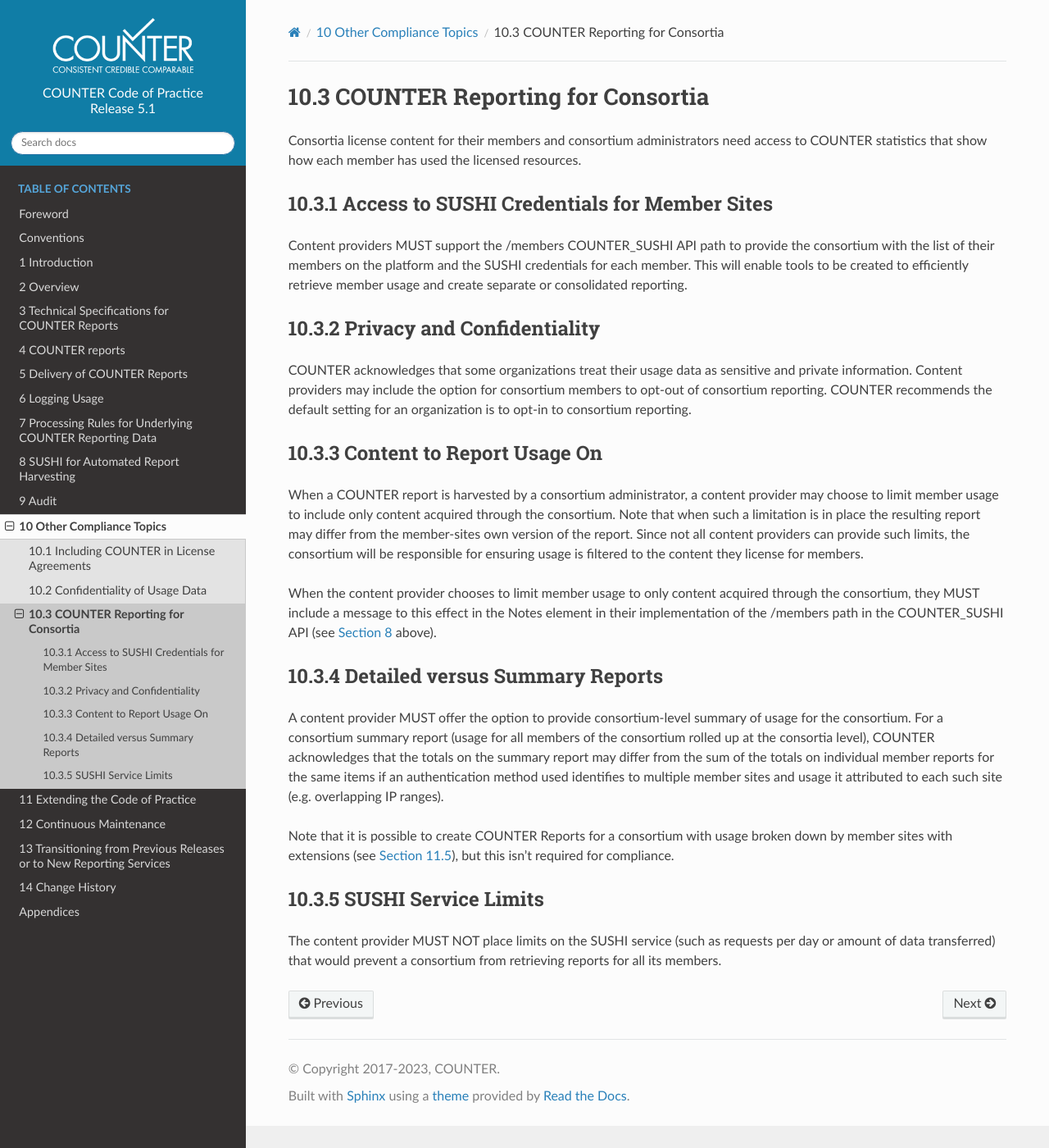
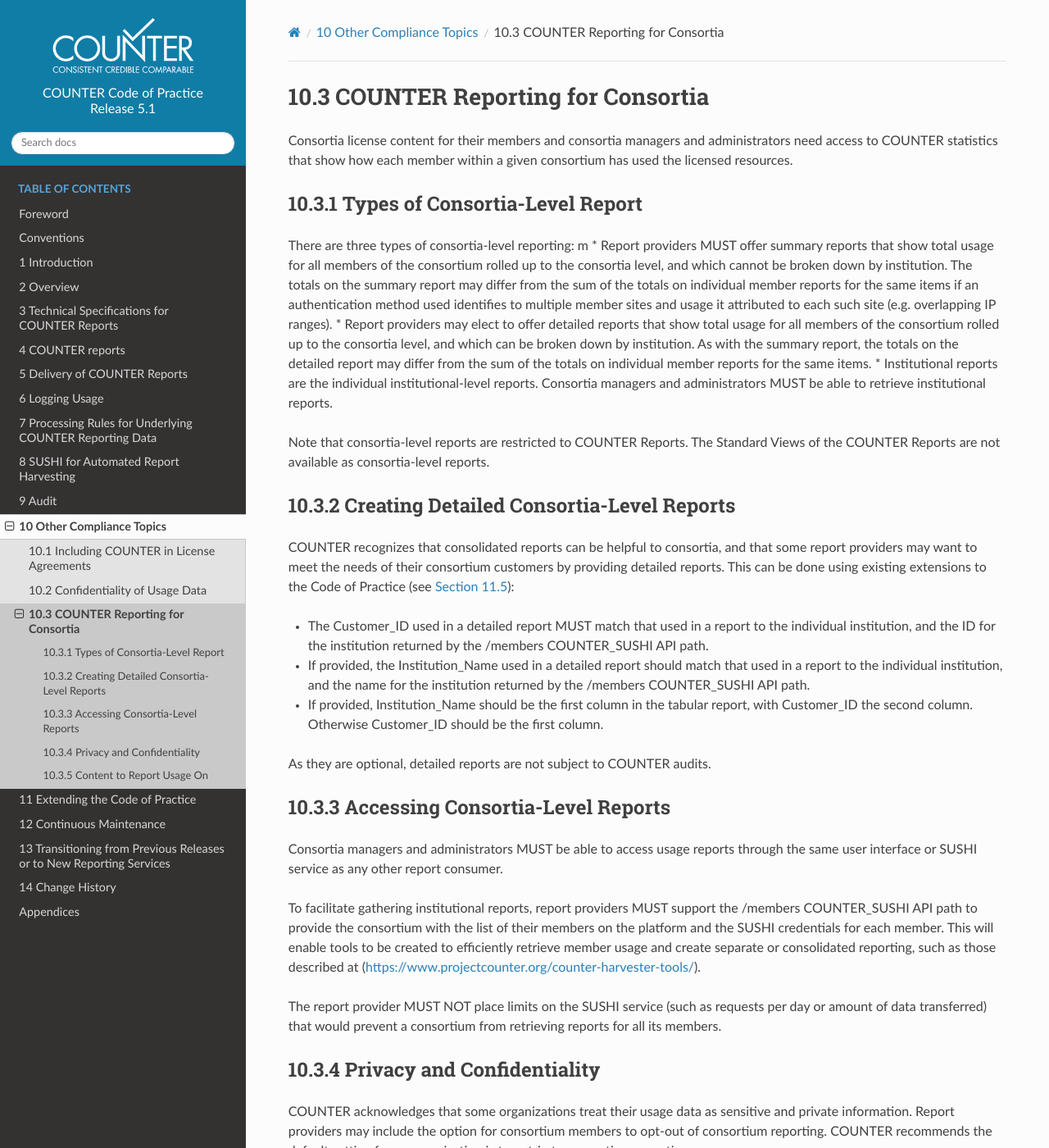
Before and after one commit to Project-Counter/cop5, a Sphinx documentation site: the page built from source/10-compliance/03-counter-reporting-for-consortia.rst, in a window 1280 px wide and 1400 px high. Shown: the whole window at 82% size. Built offline with Sphinx 7.4.7 and the Read the Docs theme 2.0.0, drawn with Linux system fonts in a browser that asks for light colours; some of the changed text lies outside the part shown.

Commit message:
Consortia reporting
Updated section 10.3 to import details from counter website

```diff
--- a/source/10-compliance/03-counter-reporting-for-consortia.rst
+++ b/source/10-compliance/03-counter-reporting-for-consortia.rst
@@ -7,38 +7,53 @@
 COUNTER Reporting for Consortia
 -------------------------------
 
-Consortia license content for their members and consortium administrators need access to COUNTER statistics that show how each member has used the licensed resources.
+Consortia license content for their members and consortia managers and administrators need access to COUNTER statistics that show how each member within a given consortium has used the licensed resources.
 
 
-Access to SUSHI Credentials for Member Sites
-""""""""""""""""""""""""""""""""""""""""""""
+Types of Consortia-Level Report
+"""""""""""""""""""""""""""""""
 
-Content providers MUST support the /members COUNTER_SUSHI API path to provide the consortium with the list of their members on the platform and the SUSHI credentials for each member. This will enable tools to be created to efficiently retrieve member usage and create separate or consolidated reporting.
+There are three types of consortia-level reporting:
+m
+* Report providers MUST offer summary reports that show total usage for all members of the consortium rolled up to the consortia level, and which cannot be broken down by institution. The totals on the summary report may differ from the sum of the totals on individual member reports for the same items if an authentication method used identifies to multiple member sites and usage it attributed to each such site (e.g. overlapping IP ranges).
+* Report providers may elect to offer detailed reports that show total usage for all members of the consortium rolled up to the consortia level, and which can be broken down by institution. As with the summary report, the totals on the detailed report may differ from the sum of the totals on individual member reports for the same items.
+* Institutional reports are the individual institutional-level reports. Consortia managers and administrators MUST be able to retrieve institutional reports.
+
+
+Note that consortia-level reports are restricted to COUNTER Reports. The Standard Views of the COUNTER Reports are not available as consortia-level reports.
+
+Creating Detailed Consortia-Level Reports
+"""""""""""""""""""""""""""""""""""""""""
+
+COUNTER recognizes that consolidated reports can be helpful to consortia, and that some report providers may want to meet the needs of their consortium customers by providing detailed reports. This can be done using existing extensions to the Code of Practice (see :numref:`reserved-elements`):
+
+* The Customer_ID used in a detailed report MUST match that used in a report to the individual institution, and the ID for the institution returned by the /members COUNTER_SUSHI API path.
+* If provided, the Institution_Name used in a detailed report should match that used in a report to the individual institution, and the name for the institution returned by the /members COUNTER_SUSHI API path.
+* If provided, Institution_Name should be the first column in the tabular report, with Customer_ID the second column. Otherwise Customer_ID should be the first column.
+
+
+As they are optional, detailed reports are not subject to COUNTER audits.
+
+
+Accessing Consortia-Level Reports
+"""""""""""""""""""""""""""""""""
+
+Consortia managers and administrators MUST be able to access usage reports through the same user interface or SUSHI service as any other report consumer.
+
+To facilitate gathering institutional reports, report providers MUST support the /members COUNTER_SUSHI API path to provide the consortium with the list of their members on the platform and the SUSHI credentials for each member. This will enable tools to be created to efficiently retrieve member usage and create separate or consolidated reporting, such as those described at (https://www.projectcounter.org/counter-harvester-tools/).
+
+The report provider MUST NOT place limits on the SUSHI service (such as requests per day or amount of data transferred) that would prevent a consortium from retrieving reports for all its members.
 
 
 Privacy and Confidentiality
 """""""""""""""""""""""""""
 
-COUNTER acknowledges that some organizations treat their usage data as sensitive and private information. Content providers may include the option for consortium members to opt-out of consortium reporting. COUNTER recommends the default setting for an organization is to opt-in to consortium reporting.
+COUNTER acknowledges that some organizations treat their usage data as sensitive and private information. Report providers may include the option for consortium members to opt-out of consortium reporting. COUNTER recommends the default setting for an organization is to opt-in to consortium reporting.
 
 
 Content to Report Usage On
 """"""""""""""""""""""""""
 
-When a COUNTER report is harvested by a consortium administrator, a content provider may choose to limit member usage to include only content acquired through the consortium. Note that when such a limitation is in place the resulting report may differ from the member-sites own version of the report. Since not all content providers can provide such limits, the consortium will be responsible for ensuring usage is filtered to the content they license for members.
+When a COUNTER report is harvested by a consortium administrator, a report provider may choose to limit member usage to include only content acquired through the consortium. Note that when such a limitation is in place the resulting report may differ from the member-sites own version of the report. Since not all report providers can provide such limits, the consortium will be responsible for ensuring usage is filtered to the content they license for members.
 
-When the content provider chooses to limit member usage to only content acquired through the consortium, they MUST include a message to this effect in the Notes element in their implementation of the /members path in the COUNTER_SUSHI API (see :numref:`sushi` above).
-
-
-Detailed versus Summary Reports
-"""""""""""""""""""""""""""""""
-
-A content provider MUST offer the option to provide consortium-level summary of usage for the consortium. For a consortium summary report (usage for all members of the consortium rolled up at the consortia level), COUNTER acknowledges that the totals on the summary report may differ from the sum of the totals on individual member reports for the same items if an authentication method used identifies to multiple member sites and usage it attributed to each such site (e.g. overlapping IP ranges).
-
-Note that it is possible to create COUNTER Reports for a consortium with usage broken down by member sites with extensions (see :numref:`reserved-elements`), but this isn’t required for compliance.
-
-
-SUSHI Service Limits
-""""""""""""""""""""
-
-The content provider MUST NOT place limits on the SUSHI service (such as requests per day or amount of data transferred) that would prevent a consortium from retrieving reports for all its members.
+When the report provider chooses to limit member usage to only content acquired through the consortium, they MUST include a message to this effect in the Notes element in their implementation of the /members path in the COUNTER_SUSHI API (see :numref:`sushi` above).
```
